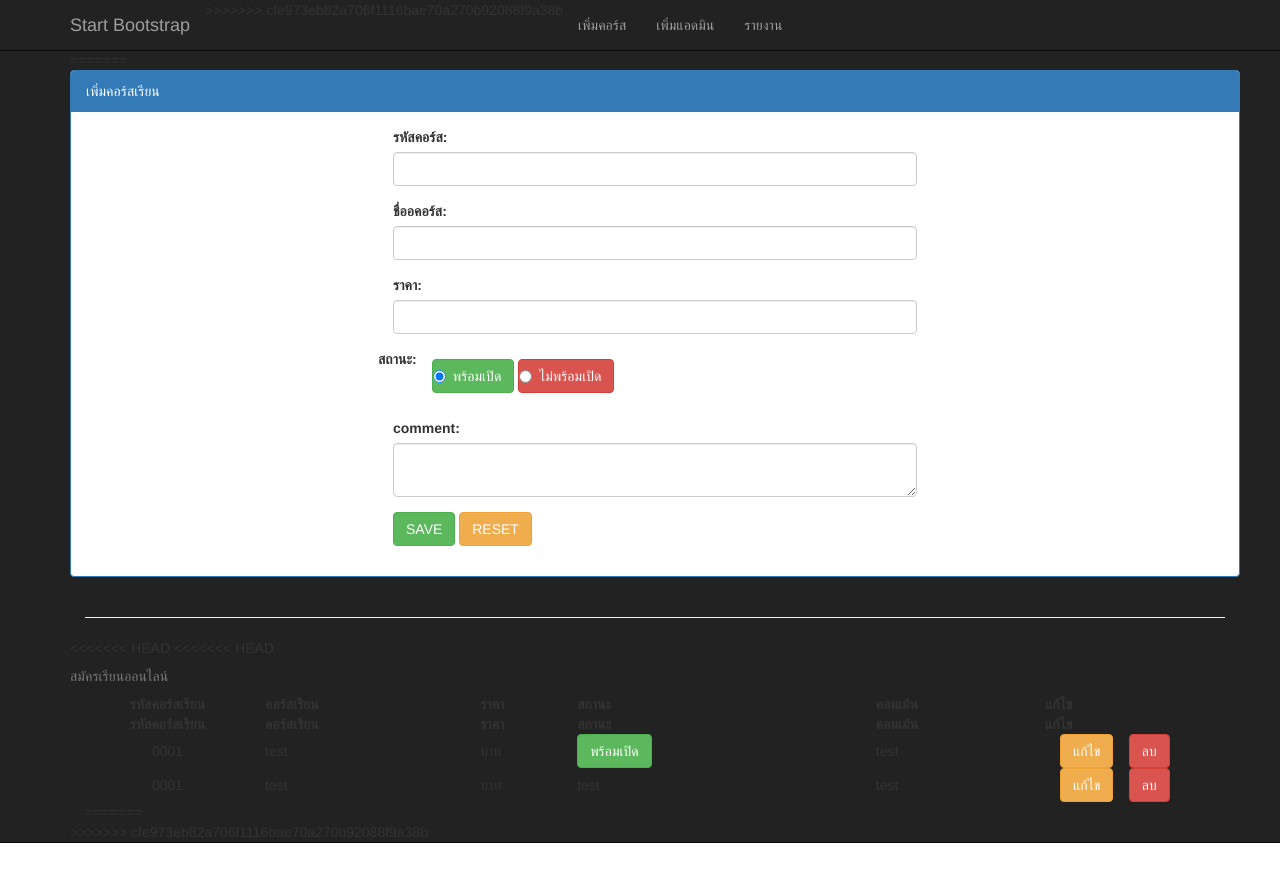
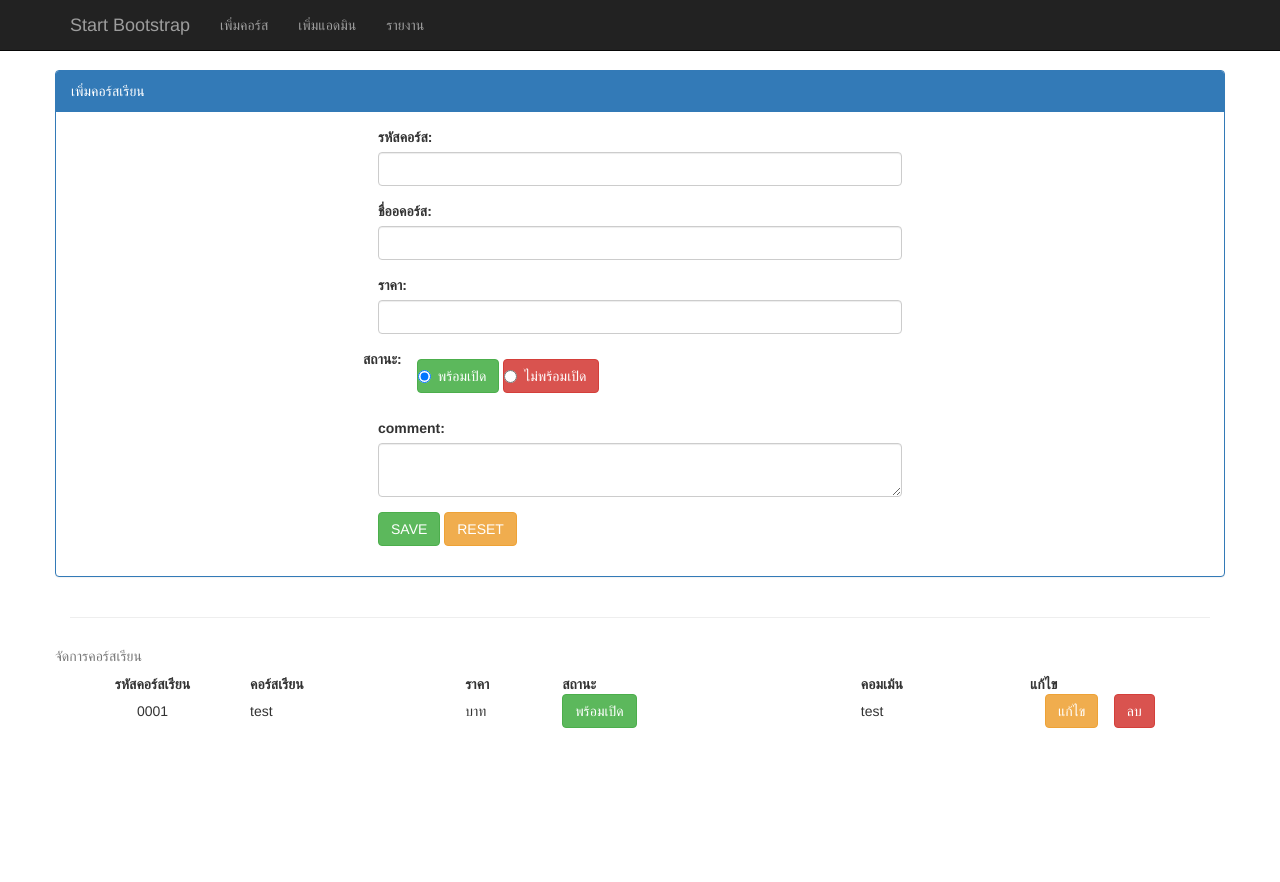
Before and after one commit to krittiwakorn/Jknowledge, a CodeIgniter app: page /Jknowledge/index.php/registration/course in a window 1280 px wide. Shown: the top 882 px of the page. Run offline with CodeIgniter, Linux system fonts and the light colour scheme; data that the repository does not hold is empty; some libraries are stand-ins or nearby versions.

Commit message:
te.chaiwat update function course

```diff
--- a/application/views/course.php
+++ b/application/views/course.php
@@ -66,22 +66,10 @@
 </div> <!-- ./ end div.row -->
 <hr/>
 <div class="row">
-<table class="display" cellspacing="0" width="100%">
-	<caption>สมัครเรียนออนไลน์</caption>
-	<thead  >
-		<tr>
-			<th class="text-center">รหัสคอร์สเรียน</th>
-			<th>คอร์สเรียน</th>
-			<th>ราคา</th>
-			<th>สถานะ	</th>
-			<th>คอมเม้น</th>
-			<th>แก้ไข</th>
-		</tr>
-	</thead>
-	<tbody>
-		<?php foreach ($getCourse as $course_row) :?>
+	<table class="display" cellspacing="0" width="100%">
+		<caption>จัดการคอร์สเรียน</caption>
+		<thead  >
 			<tr>
-<<<<<<< HEAD
 				<th class="text-center">รหัสคอร์สเรียน</th>
 				<th >คอร์สเรียน</th>
 				<th>ราคา</th>
@@ -91,7 +79,7 @@
 			</tr>
 		</thead>
 		<tbody>
-			<?php foreach ($getCourse as $course_row) :?>
+			<?php foreach($getCourse as $course_row): ?>
 				<tr>
 					<td class="col-md-2 text-center"><?php echo $course_row->course_code;?></td>
 					<td><?php echo $course_row->course_name;?></td>
@@ -108,20 +96,6 @@
 				</tr>
 				<!-- Large modal -->
 				<div class="modal fade bs-example-modal-lg<?php echo $course_row->id_course;?>" tabindex="-1" role="dialog" aria-labelledby="myLargeModalLabel">
-=======
-				<td class="col-md-2 text-center"><?php echo $course_row->course_code;?></td>
-				<td><?php echo $course_row->course_name;?></td>
-				<td><?php echo $course_row->price."  บาท";?></td>
-				<td><?php echo $course_row->status;?></td>
-				<td><?php echo $course_row->comment;?></td>
-				<td class="col-md-2">
-					<?php echo anchor('#', 'แก้ไข','class="btn btn-warning" data-toggle="modal" data-target=".bs-example-modal-lg"');?>
-					&nbsp;&nbsp;
-					<?php echo anchor('Registration/del_course/'.$course_row->course_code, 'ลบ','class="btn btn-danger"');?>
-				</td>
-				<!-- Large modal -->
-				<div class="modal fade bs-example-modal-lg" tabindex="-1" role="dialog" aria-labelledby="myLargeModalLabel">
->>>>>>> cfe973eb82a706f1116bae70a270b92088f9a38b
 					<div class="modal-dialog modal-lg">
 						<div class="modal-content col-md-12">
 							<div class="modal-header">
@@ -136,7 +110,6 @@
 										<input type="hidden" name="course_update" id="course_update" value="course_update"/>
 										<input type="hidden" name="id_course" id="id_course" value="<?php echo $course_row->id_course;?>" />
 										<div class="form-group col-sm-12 ">
-<<<<<<< HEAD
 											<div class="col-md-3"></div>
 											<div class="col-sm-6">
 												<label for="course_code" class="control-label">รหัสคอร์ส:</label>
@@ -210,37 +183,6 @@
 											</div>
 										</div>
 
-=======
-											<label for="course_code" class="col-sm-2 control-label">course code:</label>
-											<div class="col-sm-4">
-												<input type="numeric" class="form-control" id="course_code" name="course_code" value="<?php echo $course_row->course_code;?>" max='11' />
-												<?php echo form_error('course_code','<span class="label label-warning">','</span>');?>
-											</div>
-											<label for="course_name" class="col-sm-2 control-label">couse name:</label>
-											<div class="col-sm-4">
-												<input type="text" class="form-control" id="course_name" name="course_name" value="<?php echo $course_row->course_name;?>" />
-												<?php echo form_error('course_name','<span class="label label-warning">','</span>');?>
-											</div>
-										</div>
-										<div class="form-group col-sm-12 ">
-											<label for="status" class="col-sm-2 control-label">status:</label>
-											<div class="col-sm-4">
-												<input type="text" class="form-control" id="status" name="status" value="<?php echo $course_row->status;?>" />
-												<?php echo form_error('status','<span class="label label-warning">','</span>');?>
-											</div>
-											<label for="comment" class="col-sm-2 control-label">comment:</label>
-											<div class="col-sm-4">
-												<textarea class="form-control" name="comment" id="comment" ><?php echo $course_row->comment;?></textarea>
-												<?php echo form_error('comment','<span class="label label-warning">','</span>');?>
-											</div>
-										</div>
-										<div class="form-group pull-right">
-											<div class=" col-sm-12">
-												<button type="reset" class="btn btn-warning">RESET</button>
-												<button type="submit" class="btn btn-success">SAVE</button>
-											</div>
-										</div>
->>>>>>> cfe973eb82a706f1116bae70a270b92088f9a38b
 										<?php echo form_close();?>
 									</div>
 								</div> <!-- ./ end panel -->
@@ -248,17 +190,9 @@
 						</div>
 					</div>
 				</div> <!-- ./ end modal -->
-<<<<<<< HEAD
-			<?php endforeach; ?>
+			<?php endforeach ?>
 		</tbody>
 	</table>
 	<!-- </div> -->
 </div> <!-- ./ div row -->
-=======
-			</tr>
-		<?php endforeach; ?>
-	</tbody>
-</table>
-</div>
->>>>>>> cfe973eb82a706f1116bae70a270b92088f9a38b
 <?php $this->load->view('footer');?>
--- a/application/views/header.php
+++ b/application/views/header.php
@@ -1,7 +1,6 @@
 <!DOCTYPE html>
 <html lang="en">
 <head>
-<<<<<<< HEAD
      <meta charset="utf-8">
      <meta http-equiv="X-UA-Compatible" content="IE=edge">
      <meta name="viewport" content="width=device-width, initial-scale=1">
@@ -58,57 +57,7 @@
                          </ul>
                     </div>
                     <!-- /.navbar-collapse -->
-=======
-<meta charset="utf-8">
-<meta http-equiv="X-UA-Compatible" content="IE=edge">
-<meta name="viewport" content="width=device-width, initial-scale=1">
-<meta name="description" content="">
-<meta name="author" content="">
-<title>สมัครเรียนออนไลน์</title>
-<!-- Bootstrap Core CSS -->
-<link href="<?= base_url();?>css/bootstrap.min.css" rel="stylesheet">
-<!-- Bootstrap Datable -->
-<link rel="stylesheet" type="text/css" href="<?php echo base_url();?>DataTables/media/css/jquery.dataTables.css">
-<!-- Bootstrap Switch -->
-<link href="<?php echo base_url();?>css/bootstrap-switch/bootstrap-switch.css" rel="stylesheet">
-<!-- Custom CSS -->
-<style>
-     body{
-          padding-top: 70px;
-     }
-</style>
-</head>
-<body>
-     <!-- Navigation -->
-     <nav class="navbar navbar-inverse navbar-fixed-top" role="navigation">
-          <div class="container">
-               <!-- Brand and toggle get grouped for better mobile display -->
-               <div class="navbar-header">
-                    <button type="button" class="navbar-toggle" data-toggle="collapse" data-target="#bs-example-navbar-collapse-1">
-                         <span class="sr-only">Toggle navigation</span>
-                         <span class="icon-bar"></span>
-                         <span class="icon-bar"></span>
-                         <span class="icon-bar"></span>
-                    </button>
-                    <a class="navbar-brand" href="registration">Start Bootstrap</a>
->>>>>>> cfe973eb82a706f1116bae70a270b92088f9a38b
-               </div>
-               <!-- Collect the nav links, forms, and other content for toggling -->
-               <div class="collapse navbar-collapse" id="bs-example-navbar-collapse-1">
-                    <ul class="nav navbar-nav">
-                         <li>
-                              <!-- <a href="course">เพิ่มคอร์ส</a> -->
-                              <?php echo anchor('registration/course', 'เพิ่มคอร์ส'); ?>
-                         </li>
-                         <li>
-                              <?php echo anchor('registration/manage_user', 'เพิ่มแอดมิน');?>
-                         </li>
-                         <li>
-                              <?php echo anchor('registration/present', 'รายงาน');?>
-                         </li>
-                    </ul>
-               </div>
-               <!-- /.navbar-collapse -->
+
           </div>
           <!-- /.container -->
      </nav>
```
